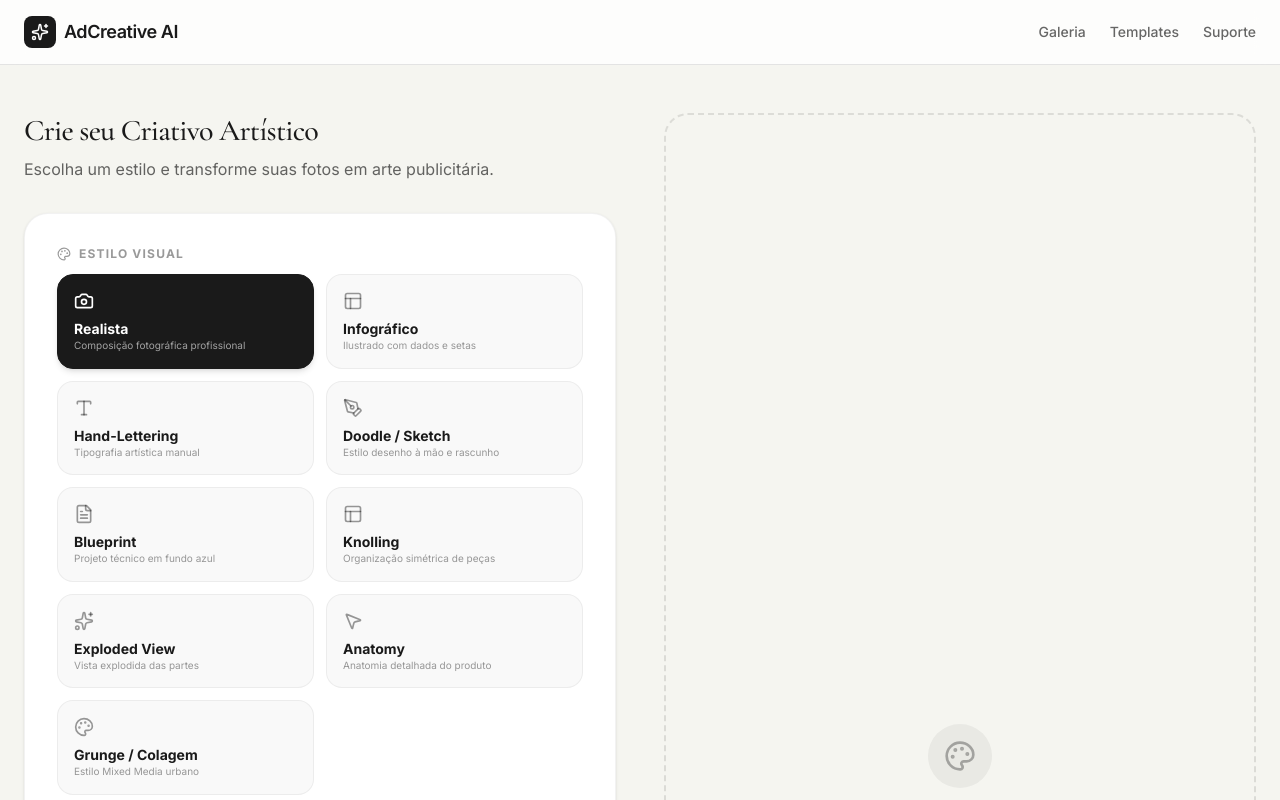
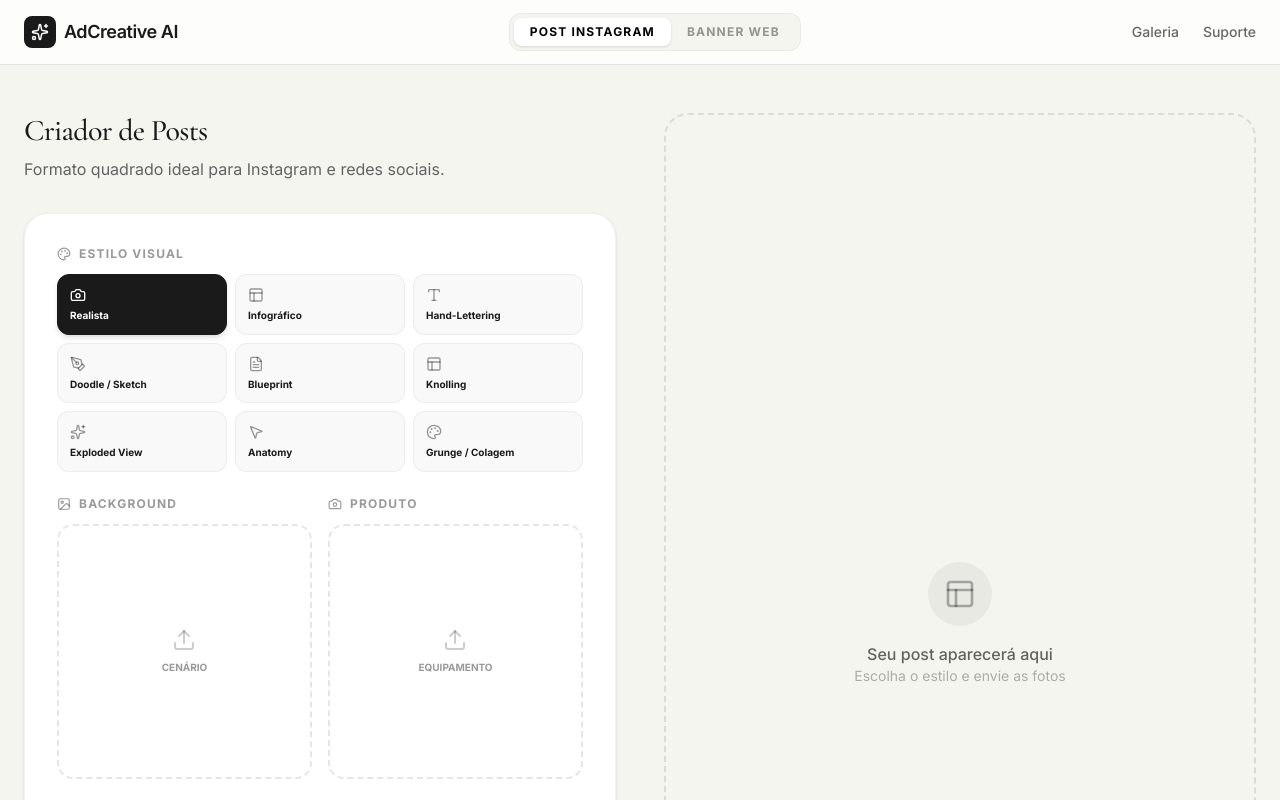
Before and after one commit to Ronickbr/ADcreativo_IG, a React (Vite) app: page / in a window 1280 px wide. Shown: the top 800 px of the page. Built offline with nearby package versions, Linux system fonts and the light colour scheme.

Commit message:
feat: Add ad format selection
Introduces the ability for users to select between 'post' (1:1) and 'banner' (4:1) ad formats. This allows for more versatile ad generation tailored to different platforms.

```diff
--- a/src/App.tsx
+++ b/src/App.tsx
@@ -32,6 +32,7 @@ function cn(...inputs: ClassValue[]) {
 }
 
 type AdStyle = 'realistic' | 'infographic' | 'handlettering' | 'doodle' | 'blueprint' | 'knolling' | 'exploded' | 'anatomy' | 'grunge';
+type AdFormat = 'post' | 'banner';
 
 interface AdResult {
   headline: string;
@@ -61,7 +62,13 @@ const STYLES = [
   { id: 'grunge', name: 'Grunge / Colagem', icon: Palette, desc: 'Estilo Mixed Media urbano' },
 ] as const;
 
+const FORMATS = [
+  { id: 'post', name: 'Post Instagram', ratio: '1:1', desc: '1080 x 1080 px' },
+  { id: 'banner', name: 'Banner Web', ratio: '4:1', desc: '1200 x 400 px' },
+] as const;
+
 export default function App() {
+  const [activeFormat, setActiveFormat] = useState<AdFormat>('post');
   const [bgImage, setBgImage] = useState<ImageState>({ file: null, preview: null, base64: null });
   const [prodImage, setProdImage] = useState<ImageState>({ file: null, preview: null, base64: null });
   const [productName, setProductName] = useState('');
@@ -118,6 +125,8 @@ export default function App() {
         grunge: "Estilo Grunge e Colagem (Mixed Media), texturas urbanas, recortes de jornal, elementos sobrepostos e visual artístico rebelde"
       }[selectedStyle];
 
+      const formatDetails = FORMATS.find(f => f.id === activeFormat)!;
+
       // 1. Generate Copy and Visual Strategy
       const copyResponse = await ai.models.generateContent({
         model: "gemini-3.1-pro-preview",
@@ -135,12 +144,13 @@ export default function App() {
                 NOME DO PRODUTO: ${productName}
                 DADOS TÉCNICOS: ${techData || 'Não fornecidos'}
                 ESTILO VISUAL DESEJADO: ${stylePrompt}
+                FORMATO: ${formatDetails.name} (${formatDetails.desc})
 
                 OBJETIVO:
-                Criar a estratégia de copy e visual para um post de Instagram no estilo ${selectedStyle}.
+                Criar a estratégia de copy e visual para um ${formatDetails.name} no estilo ${selectedStyle}.
 
                 DIRETRIZES:
-                - Headline impactante condizente com o estilo ${selectedStyle}.
+                - Headline impactante condizente com o estilo ${selectedStyle} e o formato ${activeFormat}.
                 - Transforme dados técnicos em benefícios.
                 - Crie uma legenda com hashtags.
                 - Descreva exatamente como o produto deve ser integrado ao fundo usando o estilo ${selectedStyle}.
@@ -152,7 +162,7 @@ export default function App() {
                   "cta": "CTA",
                   "caption": "Legenda",
                   "hashtags": ["#tag1", "#tag2"],
-                  "visualDescription": "Instruções detalhadas de composição visual para o estilo ${selectedStyle}"
+                  "visualDescription": "Instruções detalhadas de composição visual para o estilo ${selectedStyle} no formato ${activeFormat}"
                 }
               `}
             ]
@@ -179,13 +189,14 @@ export default function App() {
 
       // 2. Generate the Final Composition
       const imageResponse = await ai.models.generateContent({
-        model: 'gemini-2.5-flash-image',
+        model: activeFormat === 'banner' ? 'gemini-3.1-flash-image-preview' : 'gemini-2.5-flash-image',
         contents: {
           parts: [
             { inlineData: { mimeType: bgImage.file!.type, data: bgImage.base64 } },
             { inlineData: { mimeType: prodImage.file!.type, data: prodImage.base64 } },
             {
-              text: `Professional Instagram ad composition in ${stylePrompt} style.
+              text: `Professional ${formatDetails.name} advertisement in ${stylePrompt} style.
+              Aspect ratio is ${formatDetails.ratio}.
               Integrate the product from the second image into the background of the first image.
               Visual Strategy: ${adData.visualDescription}.
               Style-specific details:
@@ -204,7 +215,7 @@ export default function App() {
         },
         config: {
           imageConfig: {
-            aspectRatio: "1:1",
+            aspectRatio: formatDetails.ratio as any,
           },
         },
       });
@@ -220,7 +231,12 @@ export default function App() {
       setResult({ ...adData, imageUrl });
     } catch (err: any) {
       console.error(err);
-      setError('Erro ao processar criativo. Tente novamente ou use imagens menores.');
+
+      if (err.message?.includes('429') || err.status === 429 || JSON.stringify(err).includes('RESOURCE_EXHAUSTED')) {
+        setError('Limite de uso atingido (Quota Exceeded). Por favor, aguarde um minuto antes de tentar novamente.');
+      } else {
+        setError('Erro ao processar criativo. Tente novamente ou use imagens menores.');
+      }
     } finally {
       setIsGenerating(false);
     }
@@ -237,9 +253,27 @@ export default function App() {
             </div>
             <h1 className="text-lg font-semibold tracking-tight">AdCreative AI</h1>
           </div>
+
+          {/* Format Switcher */}
+          <div className="flex bg-[#F5F5F0] p-1 rounded-xl border border-black/5">
+            {FORMATS.map((format) => (
+              <button
+                key={format.id}
+                onClick={() => { setActiveFormat(format.id as AdFormat); setResult(null); }}
+                className={cn(
+                  "px-4 py-1.5 rounded-lg text-xs font-bold uppercase tracking-widest transition-all",
+                  activeFormat === format.id
+                    ? "bg-white text-black shadow-sm"
+                    : "text-black/40 hover:text-black/60"
+                )}
+              >
+                {format.name}
+              </button>
+            ))}
+          </div>
+
           <nav className="hidden md:flex items-center gap-6 text-sm font-medium text-black/60">
             <a href="#" className="hover:text-black transition-colors">Galeria</a>
-            <a href="#" className="hover:text-black transition-colors">Templates</a>
             <a href="#" className="hover:text-black transition-colors">Suporte</a>
           </nav>
         </div>
@@ -250,8 +284,14 @@ export default function App() {
           {/* Inputs Section */}
           <section className="space-y-8">
             <div className="space-y-2">
-              <h2 className="text-3xl font-serif font-medium tracking-tight">Crie seu Criativo Artístico</h2>
-              <p className="text-black/60">Escolha um estilo e transforme suas fotos em arte publicitária.</p>
+              <h2 className="text-3xl font-serif font-medium tracking-tight">
+                Criador de {activeFormat === 'post' ? 'Posts' : 'Banners'}
+              </h2>
+              <p className="text-black/60">
+                {activeFormat === 'post'
+                  ? 'Formato quadrado ideal para Instagram e redes sociais.'
+                  : 'Formato panorâmico ideal para sites, blogs e cabeçalhos.'}
+              </p>
             </div>
 
             <div className="space-y-6 bg-white p-8 rounded-3xl shadow-sm border border-black/5">
@@ -260,23 +300,20 @@ export default function App() {
                 <label className="text-xs font-bold uppercase tracking-widest text-black/40 flex items-center gap-2">
                   <Palette size={14} /> Estilo Visual
                 </label>
-                <div className="grid grid-cols-2 gap-3">
+                <div className="grid grid-cols-3 gap-2">
                   {STYLES.map((style) => (
                     <button
                       key={style.id}
                       onClick={() => setSelectedStyle(style.id as AdStyle)}
                       className={cn(
-                        "p-4 rounded-2xl border text-left transition-all group",
+                        "p-3 rounded-xl border text-left transition-all group",
                         selectedStyle === style.id
                           ? "border-[#1A1A1A] bg-[#1A1A1A] text-white shadow-md"
                           : "border-black/5 bg-[#F9F9F9] hover:border-black/20"
                       )}
                     >
-                      <style.icon size={20} className={cn("mb-2", selectedStyle === style.id ? "text-white" : "text-black/40")} />
-                      <p className="text-sm font-bold">{style.name}</p>
-                      <p className={cn("text-[10px] leading-tight", selectedStyle === style.id ? "text-white/60" : "text-black/40")}>
-                        {style.desc}
-                      </p>
+                      <style.icon size={16} className={cn("mb-1.5", selectedStyle === style.id ? "text-white" : "text-black/40")} />
+                      <p className="text-[10px] font-bold leading-tight">{style.name}</p>
                     </button>
                   ))}
                 </div>
@@ -398,7 +435,7 @@ export default function App() {
                 {isGenerating ? (
                   <>
                     <Loader2 className="animate-spin" size={20} />
-                    Criando Arte...
+                    Criando {activeFormat === 'post' ? 'Post' : 'Banner'}...
                   </>
                 ) : (
                   <>
@@ -415,18 +452,21 @@ export default function App() {
             {!result && !isGenerating && (
               <div className="h-full min-h-[600px] border-2 border-dashed border-black/10 rounded-3xl flex flex-col items-center justify-center text-black/30 p-12 text-center space-y-4">
                 <div className="w-16 h-16 bg-black/5 rounded-full flex items-center justify-center">
-                  <Palette size={32} />
+                  <Layout size={32} />
                 </div>
                 <div>
-                  <p className="font-medium text-black/60">Seu criativo artístico aparecerá aqui</p>
-                  <p className="text-sm">Escolha um estilo e envie as fotos</p>
+                  <p className="font-medium text-black/60">Seu {activeFormat} aparecerá aqui</p>
+                  <p className="text-sm">Escolha o estilo e envie as fotos</p>
                 </div>
               </div>
             )}
 
             {isGenerating && (
               <div className="h-full min-h-[600px] bg-white rounded-3xl shadow-sm border border-black/5 flex flex-col items-center justify-center p-12 text-center space-y-6 animate-pulse">
-                <div className="w-full aspect-square bg-black/5 rounded-2xl mb-8" />
+                <div className={cn(
+                  "w-full bg-black/5 rounded-2xl mb-8",
+                  activeFormat === 'post' ? "aspect-square" : "aspect-[4/1]"
+                )} />
                 <div className="h-4 w-3/4 bg-black/5 rounded-full" />
                 <div className="h-4 w-1/2 bg-black/5 rounded-full" />
               </div>
@@ -435,7 +475,10 @@ export default function App() {
             {result && !isGenerating && (
               <div className="space-y-8 animate-in fade-in slide-in-from-bottom-4 duration-700">
                 <div className="bg-white p-4 rounded-[2rem] shadow-xl border border-black/5">
-                  <div className="relative aspect-square rounded-2xl overflow-hidden bg-black/5 group">
+                  <div className={cn(
+                    "relative rounded-2xl overflow-hidden bg-black/5 group",
+                    activeFormat === 'post' ? "aspect-square" : "aspect-[4/1]"
+                  )}>
                     {result.imageUrl ? (
                       <img
                         src={result.imageUrl}
```
